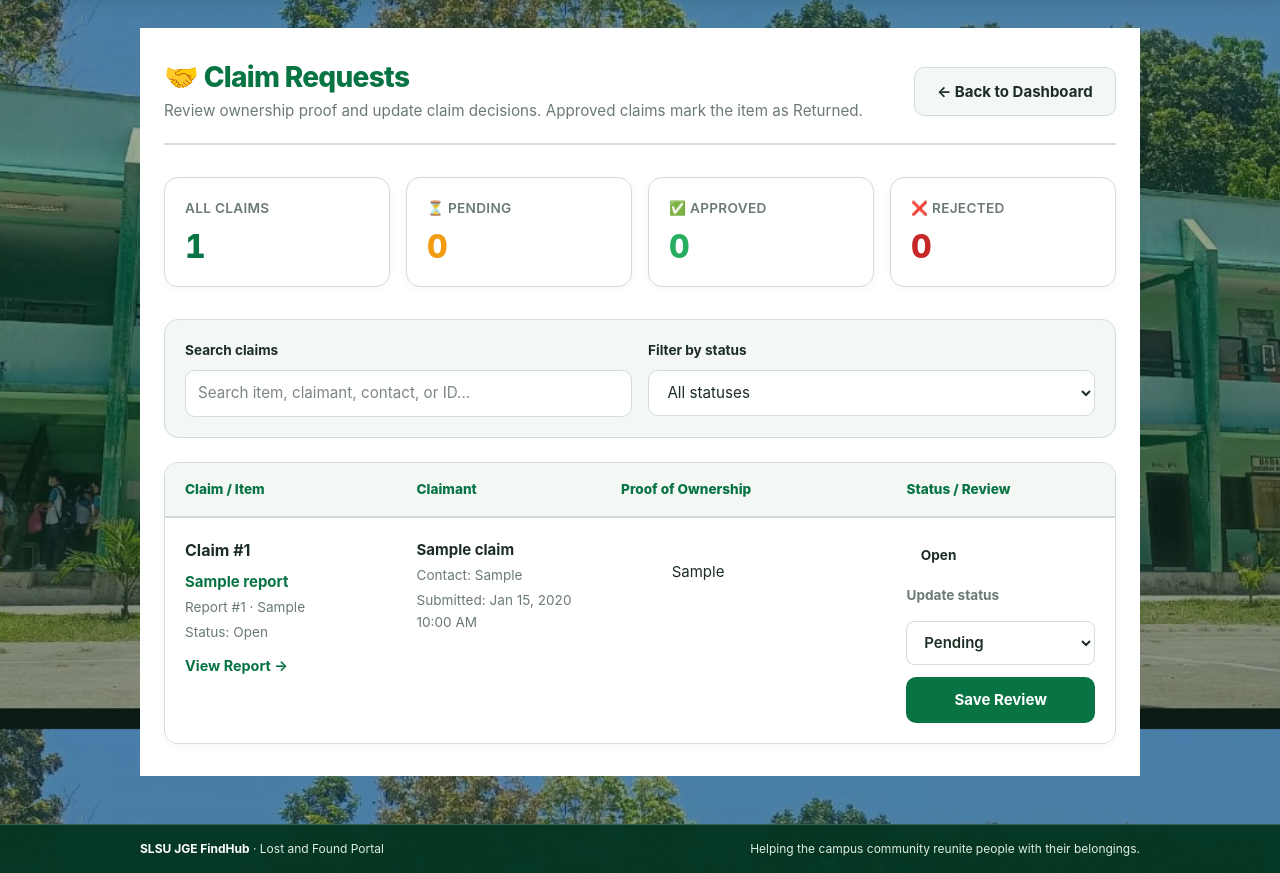
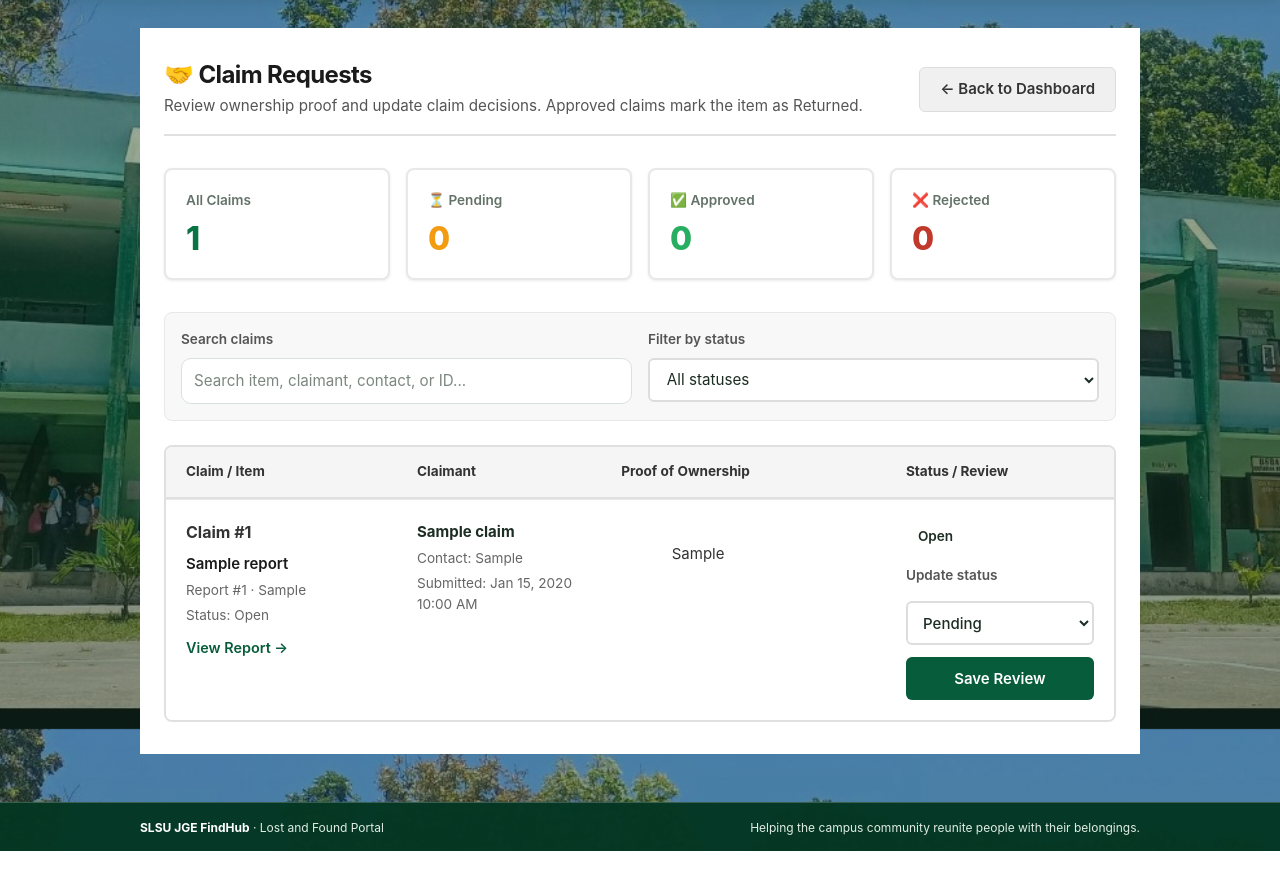
Before and after one commit to miahvillanueva28-spec/SLSU-JGE-FINDHUB., a Flask app: page /admin/claims in a window 1280 px wide. Shown: the part 71-944 px from the top of the page. After the commit the page ends 922 px from the top, so only its background shows below. Run offline with Flask 3, Linux system fonts and the light colour scheme; the visitor is signed in with stand-in values (Sample User, id 1); tables that the repository leaves empty hold one stand-in row (values such as "Sample post"); some libraries are stand-ins or nearby versions.

Commit message:
Update admin_claims.html

```diff
--- a/templates/admin_claims.html
+++ b/templates/admin_claims.html
@@ -93,11 +93,6 @@
 
           <div class="proof-col">
             {{ c.proof }}
-            {% if c.proof_photo %}
-              <a href="{{ photo_src(c.proof_photo) }}" target="_blank" class="btn-proof-photo">
-                📷 View Proof Photo
-              </a>
-            {% endif %}
           </div>
 
           <div class="status-col">
@@ -148,28 +143,11 @@
 </div>
 
 <style>
-  :root {
-    --primary: #087443;
-    --primary-dark: #055c34;
-    --primary-light: #15965a;
-    --primary-soft: #e7f4ec;
-    --accent: #e4b64f;
-    --danger: #c62828;
-    --danger-soft: #ffebee;
-    --warning: #f39c12;
-    --success: #27ae60;
-    --text: #1c2d25;
-    --muted: #6b7b72;
-    --border: #d1ddd6;
-    --surface: #ffffff;
-    --surface-alt: #f4f8f5;
-  }
-
   .claims-wrapper {
     max-width: 1400px;
     margin: 0 auto;
     padding: 2rem 1.5rem;
-    background: var(--surface);
+    background: #ffffff;
   }
 
   .claims-header {
@@ -177,40 +155,37 @@
     justify-content: space-between;
     align-items: center;
     margin-bottom: 2rem;
-    padding-bottom: 1.25rem;
-    border-bottom: 2px solid var(--border);
+    padding-bottom: 1rem;
+    border-bottom: 2px solid #e0e0e0;
     flex-wrap: wrap;
     gap: 1rem;
   }
 
   .claims-header h1 {
     margin: 0 0 0.25rem 0;
-    font-size: 1.75rem;
-    color: var(--primary);
-    font-weight: 800;
+    font-size: 1.5rem;
+    color: #1a1a1a;
+    font-weight: 700;
   }
 
   .claims-header p {
     margin: 0;
-    color: var(--muted);
+    color: #555;
     font-size: 0.95rem;
   }
 
   .btn-back {
-    background: var(--surface-alt);
-    color: var(--text);
-    padding: 0.7rem 1.4rem;
-    border-radius: 10px;
+    background: #f0f0f0;
+    color: #333;
+    padding: 0.6rem 1.25rem;
+    border-radius: 6px;
     text-decoration: none;
-    font-weight: 700;
-    border: 1.5px solid var(--border);
-    transition: all 0.25s ease;
+    font-weight: 600;
+    border: 1px solid #ddd;
   }
 
   .btn-back:hover {
-    background: var(--primary-soft);
-    color: var(--primary);
-    transform: translateY(-1px);
+    background: #e0e0e0;
   }
 
   .stats-grid {
@@ -221,48 +196,39 @@
   }
 
   .stat-card {
-    background: var(--surface);
-    border: 1.5px solid var(--border);
-    border-radius: 14px;
+    background: #ffffff;
+    border: 2px solid #e8e8e8;
+    border-radius: 8px;
     padding: 1.25rem;
-    box-shadow: 0 2px 8px rgba(0,0,0,0.04);
-    transition: transform 0.25s ease, box-shadow 0.25s ease;
-  }
-
-  .stat-card:hover {
-    transform: translateY(-3px);
-    box-shadow: 0 8px 20px rgba(8, 116, 67, 0.1);
+    box-shadow: 0 1px 3px rgba(0,0,0,0.08);
   }
 
   .stat-label {
     font-size: 0.85rem;
-    color: var(--muted);
+    color: #666;
     margin-bottom: 0.5rem;
-    font-weight: 600;
-    text-transform: uppercase;
-    letter-spacing: 0.3px;
+    font-weight: 500;
   }
 
   .stat-value {
     font-size: 1.75rem;
-    font-weight: 800;
-    color: var(--text);
-    font-variant-numeric: tabular-nums;
+    font-weight: 700;
+    color: #1a1a1a;
   }
 
-  .stat-value.pending { color: var(--warning); }
-  .stat-value.approved { color: var(--success); }
-  .stat-value.rejected { color: var(--danger); }
+  .stat-value.pending { color: #f39c12; }
+  .stat-value.approved { color: #27ae60; }
+  .stat-value.rejected { color: #c0392b; }
 
   .filters-bar {
     display: flex;
     gap: 1rem;
     flex-wrap: wrap;
     margin-bottom: 1.5rem;
-    padding: 1.25rem;
-    background: var(--surface-alt);
-    border-radius: 14px;
-    border: 1.5px solid var(--border);
+    padding: 1rem;
+    background: #f8f8f8;
+    border-radius: 8px;
+    border: 1px solid #e8e8e8;
   }
 
   .filter-group {
@@ -272,48 +238,45 @@
 
   .filter-group label {
     display: block;
-    font-weight: 700;
+    font-weight: 600;
     font-size: 0.85rem;
-    color: var(--text);
-    margin-bottom: 0.5rem;
+    color: #555;
+    margin-bottom: 0.4rem;
   }
 
   .filter-group input,
   .filter-group select {
     width: 100%;
-    padding: 0.7rem 0.9rem;
-    border: 1.5px solid var(--border);
-    border-radius: 10px;
-    background: var(--surface);
+    padding: 0.6rem 0.8rem;
+    border: 2px solid #ddd;
+    border-radius: 6px;
+    background: white;
     font-size: 0.95rem;
-    transition: all 0.2s ease;
   }
 
   .filter-group input:focus,
   .filter-group select:focus {
     outline: none;
-    border-color: var(--primary);
-    box-shadow: 0 0 0 3px rgba(8, 116, 67, 0.12);
+    border-color: #075c3b;
   }
 
   .claims-table-wrapper {
-    border: 1.5px solid var(--border);
-    border-radius: 14px;
+    border: 2px solid #e0e0e0;
+    border-radius: 8px;
     overflow: hidden;
-    background: var(--surface);
-    box-shadow: 0 2px 10px rgba(0,0,0,0.04);
+    background: #fff;
   }
 
   .table-header-row {
     display: grid;
     grid-template-columns: 1.6fr 1.4fr 2fr 1.4fr;
     gap: 1rem;
-    padding: 1rem 1.25rem;
-    background: var(--surface-alt);
-    font-weight: 800;
+    padding: 0.9rem 1.25rem;
+    background: #f5f5f5;
+    font-weight: 700;
     font-size: 0.85rem;
-    color: var(--primary);
-    border-bottom: 1.5px solid var(--border);
+    color: #333;
+    border-bottom: 2px solid #e0e0e0;
   }
 
   .table-row {
@@ -321,32 +284,30 @@
     grid-template-columns: 1.6fr 1.4fr 2fr 1.4fr;
     gap: 1rem;
     padding: 1.25rem;
-    border-top: 1px solid var(--border);
+    border-top: 1px solid #e8e8e8;
     align-items: flex-start;
-    background: var(--surface);
-    transition: background 0.15s ease;
+    background: #ffffff;
   }
 
   .table-row:hover {
-    background: var(--primary-soft);
+    background: #f9f9f9;
   }
 
   .claim-id {
     font-size: 1rem;
-    color: var(--text);
-    font-weight: 700;
+    color: #333;
   }
 
   .item-name {
     margin: 0.4rem 0 0.2rem;
-    font-weight: 700;
-    color: var(--primary);
+    font-weight: 600;
+    color: #1a1a1a;
   }
 
   .meta {
     display: block;
     font-size: 0.85rem;
-    color: var(--muted);
+    color: #666;
     margin: 0.2rem 0;
   }
 
@@ -357,55 +318,35 @@
   .link-view {
     display: inline-block;
     margin-top: 0.4rem;
-    color: var(--primary);
+    color: #075c3b;
     text-decoration: none;
-    font-weight: 700;
+    font-weight: 600;
     font-size: 0.9rem;
-    transition: color 0.2s ease;
   }
 
   .link-view:hover {
-    color: var(--primary-dark);
     text-decoration: underline;
   }
 
   .proof-col {
     white-space: pre-wrap;
     overflow-wrap: anywhere;
-    color: var(--text);
+    color: #333;
     line-height: 1.5;
-  }
-
-  .btn-proof-photo {
-    display: inline-block;
-    margin-top: 0.75rem;
-    padding: 0.5rem 0.9rem;
-    background: var(--primary-soft);
-    color: var(--primary);
-    border-radius: 8px;
-    text-decoration: none;
-    font-weight: 600;
-    font-size: 0.85rem;
-    transition: all 0.2s ease;
-  }
-
-  .btn-proof-photo:hover {
-    background: var(--primary);
-    color: white;
   }
 
   .status-tag {
     display: inline-block;
-    padding: 0.4rem 0.9rem;
-    border-radius: 999px;
-    font-weight: 700;
+    padding: 0.35rem 0.75rem;
+    border-radius: 20px;
+    font-weight: 600;
     font-size: 0.85rem;
     margin-bottom: 0.75rem;
   }
 
   .status-tag.pending { background: #fef3e0; color: #b77900; }
-  .status-tag.approved { background: var(--primary-soft); color: var(--primary-dark); }
-  .status-tag.rejected { background: var(--danger-soft); color: var(--danger); }
+  .status-tag.approved { background: #e6f9e9; color: #219646; }
+  .status-tag.rejected { background: #fde8e8; color: #b02020; }
 
   .status-form {
     display: flex;
@@ -415,48 +356,43 @@
 
   .status-form label {
     font-size: 0.85rem;
-    font-weight: 700;
-    color: var(--muted);
+    font-weight: 600;
+    color: #555;
   }
 
   .status-form select {
-    padding: 0.6rem 0.8rem;
-    border: 1.5px solid var(--border);
-    border-radius: 8px;
-    background: var(--surface);
-    font-weight: 600;
-    transition: all 0.2s ease;
+    padding: 0.5rem 0.7rem;
+    border: 2px solid #ddd;
+    border-radius: 6px;
+    background: white;
+    font-weight: 500;
   }
 
   .status-form select:focus {
     outline: none;
-    border-color: var(--primary);
-    box-shadow: 0 0 0 3px rgba(8, 116, 67, 0.12);
+    border-color: #075c3b;
   }
 
   .btn-save {
-    background: var(--primary);
+    background: #075c3b;
     color: white;
     border: none;
-    padding: 0.7rem 1rem;
-    border-radius: 10px;
-    font-weight: 700;
+    padding: 0.6rem 1rem;
+    border-radius: 6px;
+    font-weight: 600;
     cursor: pointer;
     margin-top: 0.25rem;
-    transition: all 0.25s ease;
   }
 
   .btn-save:hover {
-    background: var(--primary-dark);
-    transform: translateY(-1px);
-    box-shadow: 0 4px 12px rgba(8, 116, 67, 0.2);
+    background: #064d32;
   }
 
   .no-results {
     padding: 2rem;
     text-align: center;
-    color: var(--muted);
-    font-weight: 600;
+    color: #777;
+    font-weight: 500;
     display: none;
     margin: 0;
   }
@@ -473,31 +409,27 @@
 
   .empty-state h3 {
     margin: 0 0 0.5rem;
-    color: var(--text);
+    color: #333;
     font-size: 1.25rem;
-    font-weight: 700;
   }
 
   .empty-state p {
     margin: 0 0 1.5rem;
-    color: var(--muted);
+    color: #666;
   }
 
   .btn-primary {
-    background: var(--primary);
+    background: #075c3b;
     color: white;
     padding: 0.75rem 1.5rem;
-    border-radius: 10px;
+    border-radius: 6px;
     text-decoration: none;
-    font-weight: 700;
+    font-weight: 600;
     display: inline-block;
-    transition: all 0.25s ease;
   }
 
   .btn-primary:hover {
-    background: var(--primary-dark);
-    transform: translateY(-2px);
-    box-shadow: 0 6px 16px rgba(8, 116, 67, 0.25);
+    background: #064d32;
   }
 
   @media (max-width: 1024px) {
```
